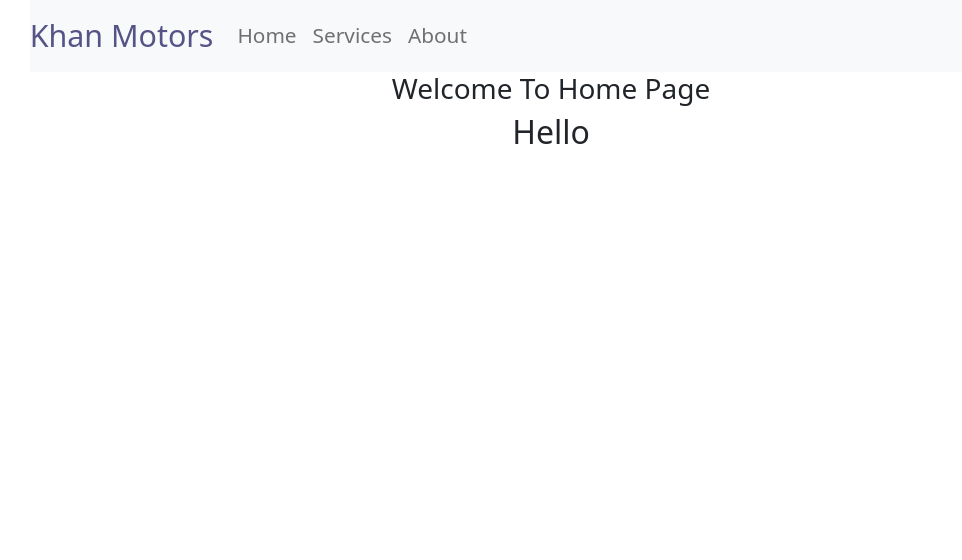
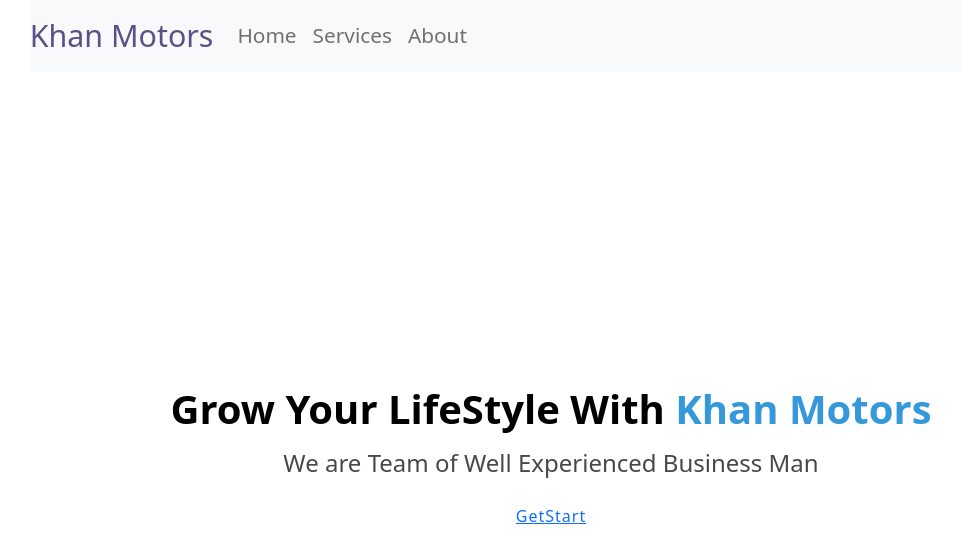
Before and after one commit to mAsadSiddique/animation-project, a React (Create React App) app: page /Home in a window 1280 px wide. Shown: the top 560 px of the page, without its empty margins (89-1051 px from the left). Built offline with nearby package versions, Linux system fonts and the light colour scheme.

Commit message:
Added half Home

```diff
--- a/src/App.css
+++ b/src/App.css
@@ -1,3 +1,8 @@
+.active-link {
+    font-weight: bold;
+    border-bottom: 1px solid #565387;
+}
+
 .App {
     text-align: center;
 }
--- a/src/App.js
+++ b/src/App.js
@@ -1,14 +1,12 @@
 import React from 'react';
 import './App.css';
-import NavBar from './Components/NavBar';
 import '../node_modules/bootstrap/dist/css/bootstrap.min.css';
 
 import RouterPanel from './RouterPanel';
 
 function App() {
     return ( <
-        div className = "App" > { < RouterPanel / > } { /* <NavBar /> */ } <
-        h2 > Hello < /h2> <
+        div className = "App" > { < RouterPanel / > } { /* <NavBar /> */ } { /* <h2 > Hello </h2> */ } <
         /div>
     );
 }
--- a/src/Components/Home.jsx
+++ b/src/Components/Home.jsx
@@ -1,10 +1,46 @@
 import React from 'react';
+import web from '../../src/images/asad.jpeg'
 
-function Home(){
-    return (
-    <div>
-        <h3>Welcome To Home Page</h3>
-    </div>
+function Home() {
+    return ( <
+        >
+        <
+        section id = "header"
+        className = "d-flex align-items-center" >
+        <
+        div className = "container-fluid nav_bg" >
+        <
+        div className = "row" >
+        <
+        div className = "col-10 mx-auto" >
+        <
+        div className = "row" >
+        <
+        div className = "col-mid-6 pt-5 pt-lg-0 order-2 order-lg-1" >
+        <
+        h1 >
+        Grow Your LifeStyle With <
+        strong className = "brand-name" > Khan Motors < /strong> <
+        /h1> <
+        h2 className = "my-3" >
+        We are Team of Well Experienced Business Man <
+        /h2> <
+        div className = "mt-3" >
+        <
+        a href = ""
+        className = "btn-get-started" > GetStart < /a> <
+        /div> <
+        /div> <
+        div className = "col-lg-6 order-1 order-lg-2 header-img" > { /* <img src={web} className="img-fluid animated " alt="Home img" /> */ }
+
+        <
+        /div> <
+        /div> <
+        /div> <
+        /div> <
+        /div> <
+        /section> <
+        />
     );
 }
 
--- a/src/Components/NavBar.jsx
+++ b/src/Components/NavBar.jsx
@@ -2,6 +2,8 @@ import React from 'react';
 import { Navbar, Nav } from 'react-bootstrap';
 
 function NavBar() {
+
+
     return ( <
         >
         <
@@ -12,16 +14,32 @@ function NavBar() {
         div className = "col-10 mx-auto" >
         <
         Navbar bg = "light"
-        variant = "light" >
+        expand = "lg" >
         <
-        Navbar.Brand className = "navbar-brand"
-        href = "/Home" > Khan Motors < /Navbar.Brand> <
+        Navbar.Brand href = "/home" > Khan Motors < /Navbar.Brand> <
+        Navbar.Toggle ariacontrols = "basic-navbar-nav" / >
+        <
+        Navbar.Collapse id = "basic-navbar-nav" >
+        <
         Nav className = "ml-auto" >
         <
-        Nav.Link href = "/Home" > Home < /Nav.Link> <
-        Nav.Link href = "/Services" > Services < /Nav.Link> <
-        Nav.Link href = "/About" > About < /Nav.Link> <
+        Nav.Link href = "/Home"
+        // activateClassName="active-link"
+        >
+        Home <
+        /Nav.Link> <
+        Nav.Link href = "/Services"
+        // activateClassName="active-link"
+        >
+        Services <
+        /Nav.Link> <
+        Nav.Link href = "/About"
+        // activateClassName="active-link"
+        >
+        About <
+        /Nav.Link> <
         /Nav> <
+        /Navbar.Collapse> <
         /Navbar> <
         /div> <
         /div> <
@@ -32,3 +50,32 @@ function NavBar() {
 
 
 export default NavBar;
+
+
+
+
+{
+    /* <Navbar bg="light" variant="light">
+                                <Navbar.Brand className="navbar-brand" href="/Home">Khan Motors</Navbar.Brand>
+                                <Nav className="ml-auto" >
+                                    <li><Nav.Link
+                                        href="/Home"
+                                        activateClassName="active-link"
+                                    >Home
+                                   </Nav.Link>
+                                    </li>
+                                    <li><Nav.Link
+                                        href="/Services"
+                                        activateClassName="active-link"
+                                    >Services
+                                   </Nav.Link>
+                                    </li>
+                                    <li><Nav.Link
+                                        href="/About"
+                                        activateClassName="active-link"
+                                    >About
+                                    </Nav.Link>
+                                    </li>
+                                </Nav>
+                            </Navbar> */
+}
--- a/src/RouterPanel.jsx
+++ b/src/RouterPanel.jsx
@@ -3,18 +3,15 @@ import Home from './Components/Home';
 import About from './Components/About';
 import Services from './Components/Service';
 import Navbar from './Components/NavBar';
-import { BrowserRouter, Route, Link, Routes } from 'react-router-dom';
+import { BrowserRouter, Route, Routes } from 'react-router-dom';
 import NotFound from './Components/NotFound';
 
 function RouterPanel() {
     return ( <
         div >
         <
-        BrowserRouter > {
-            /* <Link className="Home" to="/Home" >Home</Link>
-                            <Link className="Services" to="/Services" >Services</Link>
-                            <Link className="About" to="/About" >About</Link> */
-        } <
+        BrowserRouter >
+        <
         Navbar / >
         <
         Routes >
--- a/src/index.css
+++ b/src/index.css
@@ -21,6 +21,45 @@ body {
     color: #3498db !important;
 }
 
+.active-link {
+    font-weight: bold;
+    border-bottom: 2px solid #565387;
+}
+
 code {
     font-family: source-code-pro, Menlo, Monaco, Consolas, 'Courier New', monospace;
 }
+
+
+/* /////////////////////////////////////////////////////////////// */
+
+#header {
+    width: 100%;
+    height: 80vh;
+    margin-top: 70px;
+}
+
+#header h1 {
+    margin: 0px 0px 10px 0px;
+    font-size: 40px;
+    font-weight: 700;
+    color: black;
+}
+
+#header h2 {
+    color: #484848;
+    font-size: 24px;
+}
+
+#header .brand-name {
+    color: #3498db;
+}
+
+#header .btn-get-started {
+    font-weight: 500;
+    font-size: 16px;
+    letter-spacing: 1px;
+    display: inline-block;
+    padding: 10px 30px;
+    border-radius: 50px;
+}
--- a/src/index.js
+++ b/src/index.js
@@ -5,14 +5,12 @@ import App from './App';
 import * as serviceWorker from './serviceWorker';
 import 'bootstrap/dist/css/bootstrap.min.css';
 
-ReactDOM.render( <
-    React.StrictMode >
+ReactDOM.render(
 
     <
     App / >
 
-    <
-    /React.StrictMode>,
+    ,
     document.getElementById('root')
 );
 
```
Also changed, not shown: src/Components/NotFound.jsx (+6 -6 lines), src/images/asad.jpeg (added). Lines whose indentation alone changed are shown as unchanged.
